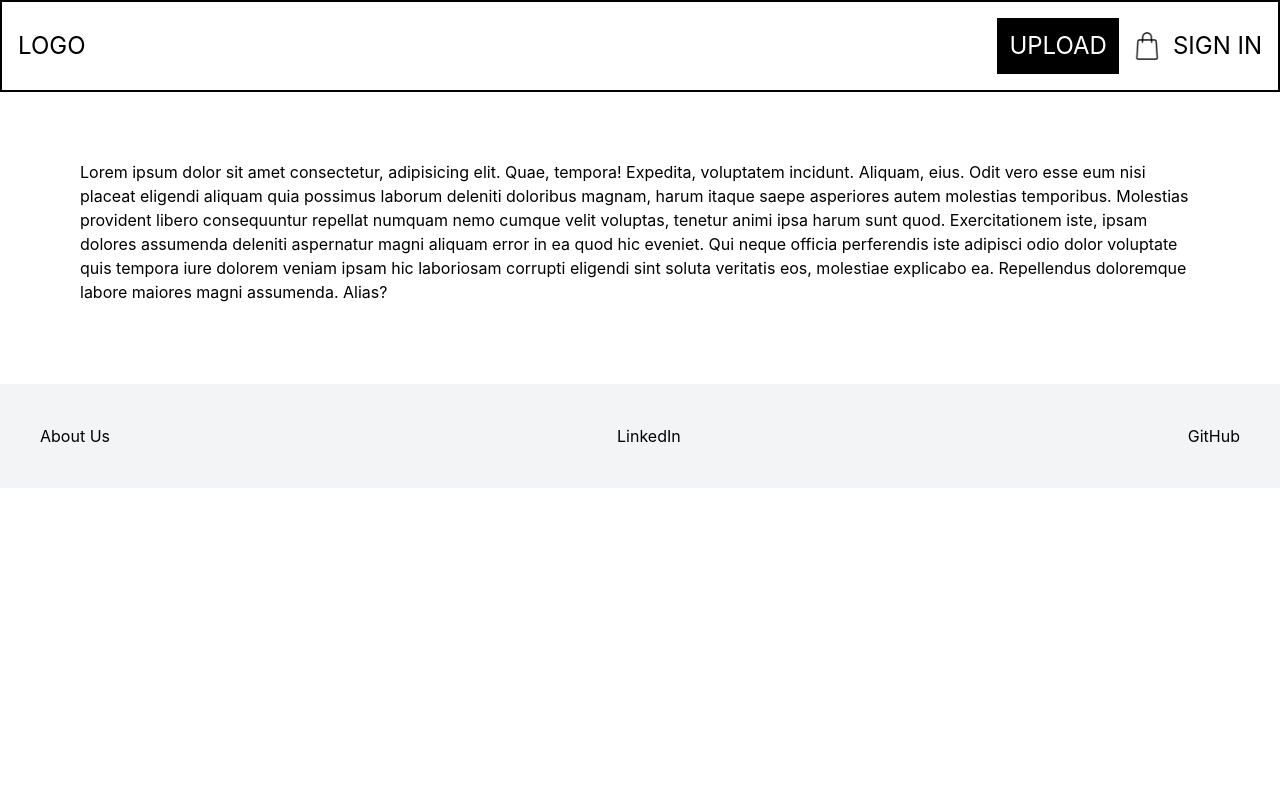
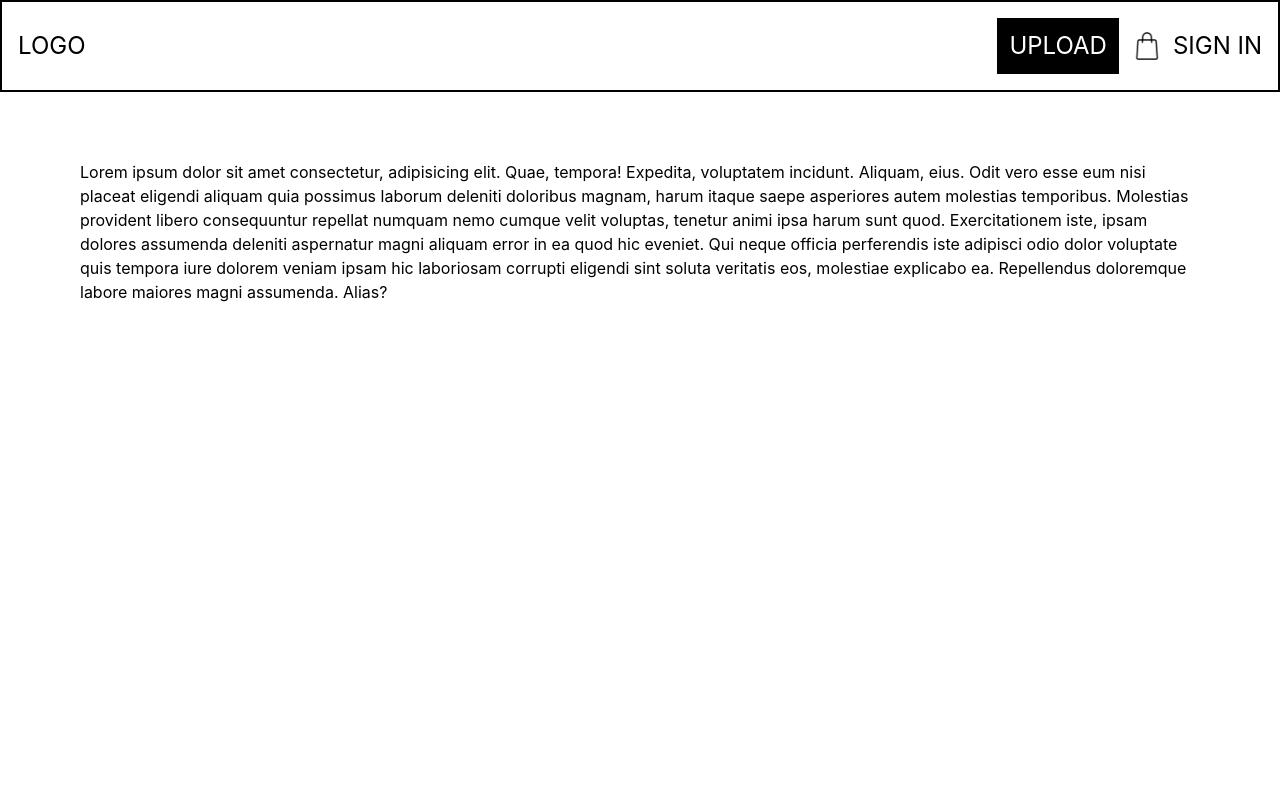
Before and after one commit to matthewrichards234/Discount-Notifications-Front, a React (Vite) app: page /about-us in a window 1280 px wide. Shown: the top 800 px of the page. Built offline with nearby package versions, Linux system fonts and the light colour scheme.

Commit message:
fix height on views.

```diff
--- a/src/components/About.tsx
+++ b/src/components/About.tsx
@@ -2,7 +2,7 @@ import React from "react";
 
 const About = () => {
   return (
-    <div className="p-20 mt-20">
+    <div className="p-20 mt-20 min-h-screen">
       Lorem ipsum dolor sit amet consectetur, adipisicing elit. Quae, tempora!
       Expedita, voluptatem incidunt. Aliquam, eius. Odit vero esse eum nisi
       placeat eligendi aliquam quia possimus laborum deleniti doloribus magnam,
--- a/src/components/App.tsx
+++ b/src/components/App.tsx
@@ -7,6 +7,7 @@ import UploadForm from "./UploadForm";
 import Main from "./Main";
 import About from "./About";
 import Create from "./Create";
+import Cart from "./Cart";
 
 function App() {
   return (
@@ -17,7 +18,7 @@ function App() {
         <Route path="/profile" element={<Profile />} />
         <Route path="/upload" element={<UploadForm />} />
         <Route path="/create" element={<Create />} />
-        <Route path="/cart" />
+        <Route path="/cart" element={<Cart />} />
         <Route path="/about-us" element={<About />} />
       </Routes>
       <Header />
--- /dev/null
+++ b/src/components/Cart.tsx
@@ -0,0 +1,7 @@
+import React from "react";
+
+const Cart = () => {
+  return <div className="min-h-screen">Cart</div>;
+};
+
+export default Cart;
```
